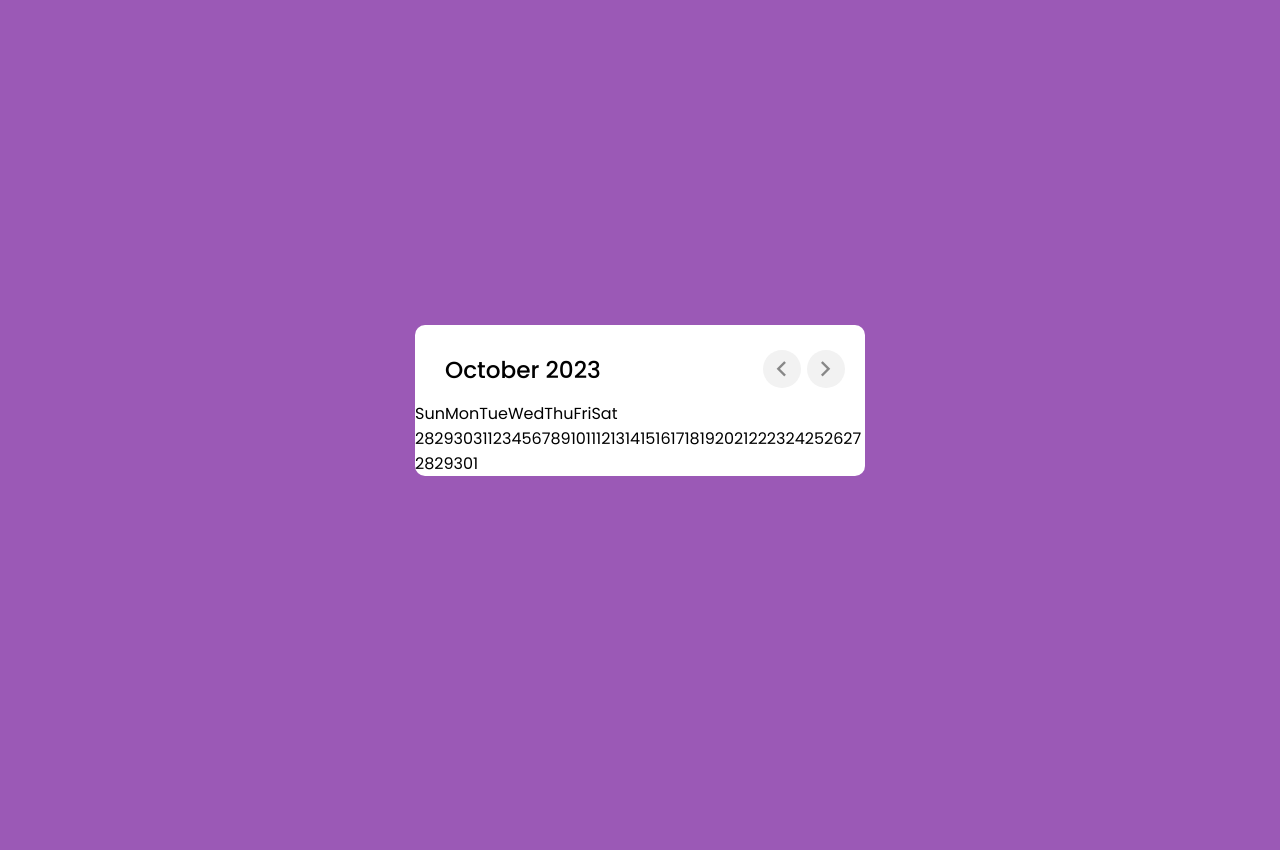
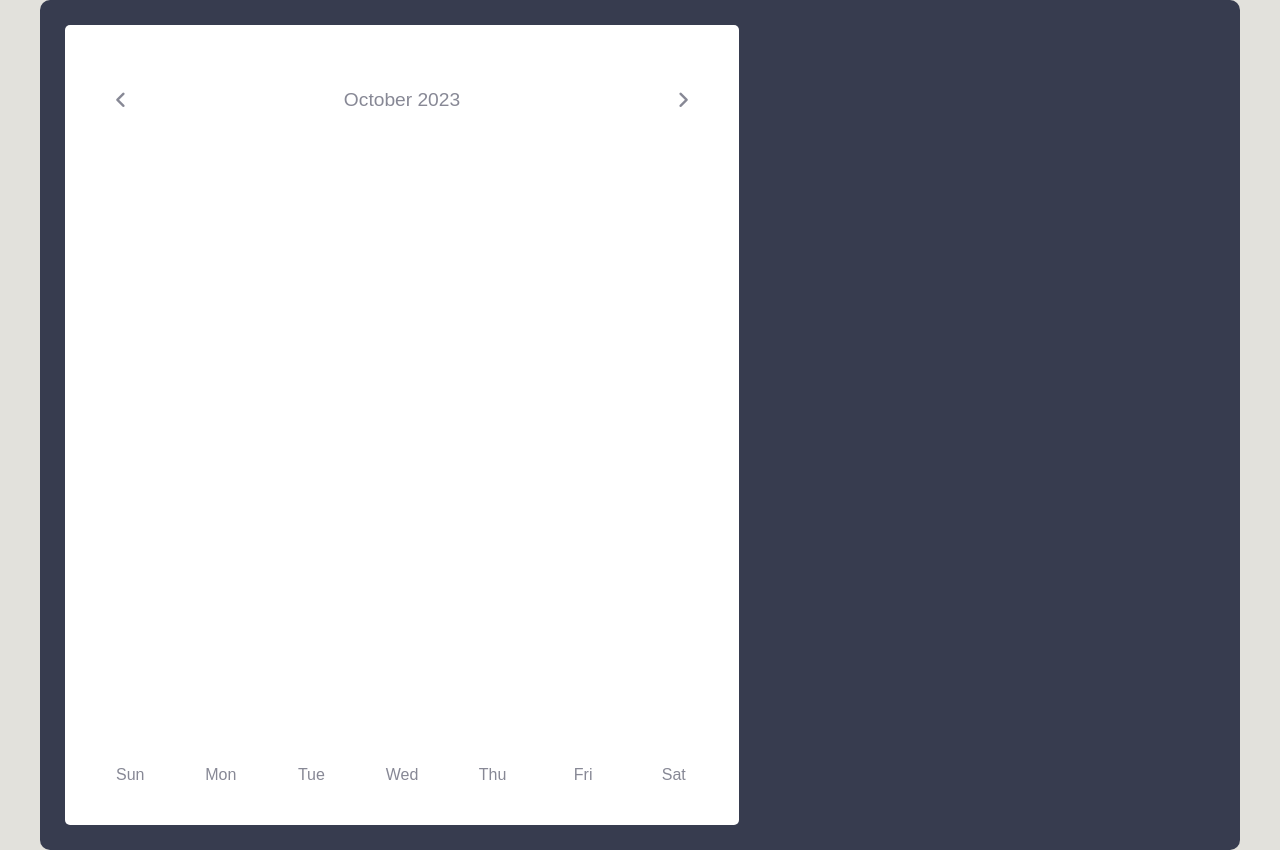
Before and after one commit to CobyArambula/fitness-planner, a plain HTML site: page index.html in a window 1280 px wide. Before the commit the page ends 800 px from the top, so only its background shows below. Drawn offline with nearby package versions, Linux system fonts and the light colour scheme.

Commit message:
Changed tutorial I was following
Updated index and style file

```diff
--- a/index.html
+++ b/index.html
@@ -1,4 +1,4 @@
-<!-- Used this tutorial as a starting point for the calendar https://www.codingnepalweb.com/dynamic-calendar-html-css-javascript/ -->
+<!-- Used this repo as a starting point for the calendar https://github.com/opensource-coding/Responsive-Calendar-with-Events -->
 
 <!DOCTYPE html>
 <html lang="en">
@@ -9,65 +9,31 @@
     <link rel="stylesheet" href="styles.css" />
     <link
       rel="stylesheet"
-      href="https://fonts.googleapis.com/css2?family=Material+Symbols+Outlined:opsz,wght,FILL,GRAD@24,400,0,0"
+      href="https://cdnjs.cloudflare.com/ajax/libs/font-awesome/6.2.0/css/all.min.css"
+      integrity="sha512-xh6O/CkQoPOWDdYTDqeRdPCVd1SpvCA9XXcUnZS2FmJNp1coAFzvtCN9BmamE+4aHK8yyUHUSCcJHgXloTyT2A=="
+      crossorigin="anonymous"
+      referrerpolicy="no-referrer"
     />
   </head>
   <body>
-    <div class="wrapper">
-      <header>
-        <p class="current-date">October 2023</p>
-        <div class="icons">
-          <span class="material-symbols-outlined"> chevron_left </span>
-          <span class="material-symbols-outlined"> chevron_right </span>
+    <div class="container">
+      <div class="left">
+        <div class="calendar">
+          <div class="month">
+            <i class="fa fa-angle-left prev"></i>
+            <div class="date">October 2023</div>
+            <i class="fa fa-angle-right next"></i>
+          </div>
+          <div class="weekdays">
+            <div>sun</div>
+            <div>mon</div>
+            <div>tue</div>
+            <div>wed</div>
+            <div>thu</div>
+            <div>fri</div>
+            <div>sat</div>
+          </div>
         </div>
-      </header>
-      <div class="calendar">
-        <ul class="weeks">
-          <li>Sun</li>
-          <li>Mon</li>
-          <li>Tue</li>
-          <li>Wed</li>
-          <li>Thu</li>
-          <li>Fri</li>
-          <li>Sat</li>
-        </ul>
-        <ul class="days">
-          <li>28</li>
-          <li>29</li>
-          <li>30</li>
-          <li>31</li>
-          <li>1</li>
-          <li>2</li>
-          <li>3</li>
-          <li>4</li>
-          <li>5</li>
-          <li>6</li>
-          <li>7</li>
-          <li>8</li>
-          <li>9</li>
-          <li>10</li>
-          <li>11</li>
-          <li>12</li>
-          <li>13</li>
-          <li>14</li>
-          <li>15</li>
-          <li>16</li>
-          <li>17</li>
-          <li>18</li>
-          <li>19</li>
-          <li>20</li>
-          <li>21</li>
-          <li>22</li>
-          <li>23</li>
-          <li>24</li>
-          <li>25</li>
-          <li>26</li>
-          <li>27</li>
-          <li>28</li>
-          <li>29</li>
-          <li>30</li>
-          <li>1</li>
-        </ul>
       </div>
     </div>
   </body>
--- a/styles.css
+++ b/styles.css
@@ -1,54 +1,79 @@
-@import url("https://fonts.googleapis.com/css2?family=Poppins:wght@400;500;600&display=swap");
+:root {
+  --primary-clr: #d38add;
+}
+
 * {
   margin: 0;
   padding: 0;
   box-sizing: border-box;
   font-family: "Poppins", sans-serif;
 }
+
 body {
+  min-height: 100vh;
   display: flex;
   align-items: center;
   justify-content: center;
-  min-height: 100vh;
-  background: #9b59b6;
+  background-color: #e2e1dc;
 }
-.wrapper {
-  width: 450px;
-  background: #fff;
+
+.container {
+  position: relative;
+  width: 1200px;
+  min-height: 850px;
+  margin: 0 auto;
+  padding: 5px;
+  color: #fff;
+  display: flex;
   border-radius: 10px;
+  background-color: #373c4f;
 }
-.wrapper header {
+
+.left {
+  width: 60%;
+  padding: 20px;
+}
+
+.calendar {
+  position: relative;
+  width: 100%;
+  height: 100%;
+  display: flex;
+  flex-direction: column;
+  flex-wrap: wrap;
+  justify-content: space-between;
+  color: #878895;
+  border-radius: 5px;
+  background-color: #fff;
+}
+
+.calendar .month {
+  width: 100%;
+  height: 150px;
   display: flex;
   align-items: center;
-  padding: 25px 30px 10px;
   justify-content: space-between;
+  padding: 0 50px;
+  font-size: 1.2rem;
+  font-weight: 500;
+  text-transform: capitalize;
 }
-header .current-date {
-  font-size: 1.45rem;
+
+.calendar .weekdays {
+  width: 100%;
+  height: 100px;
+  display: flex;
+  align-items: center;
+  justify-content: space-between;
+  padding: 0 20px;
+  font-size: 1rem;
   font-weight: 500;
+  text-transform: capitalize;
 }
-header .icons span {
-  height: 38px;
-  width: 38px;
-  color: #878787;
-  font-size: 1.9rem;
-  margin: 0 1px;
-  cursor: pointer;
-  text-align: center;
-  line-height: 38px;
-  border-radius: 50%;
-  background: #f2f2f2;
+.calendar .weekdays div {
+  width: 14.28%;
+  height: 100%;
+  display: flex;
+  align-items: center;
+  justify-content: center;
 }
-header .icons span:hover {
-  background: #f2f2f2;
-}
-header .icons span:last-child {
-  margin-right: -10px;
-}
-.calendar ul {
-  display: flex;
-  list-style: none;
-  flex-wrap: wrap;
-}
-.calendar ul li {
-}
```
